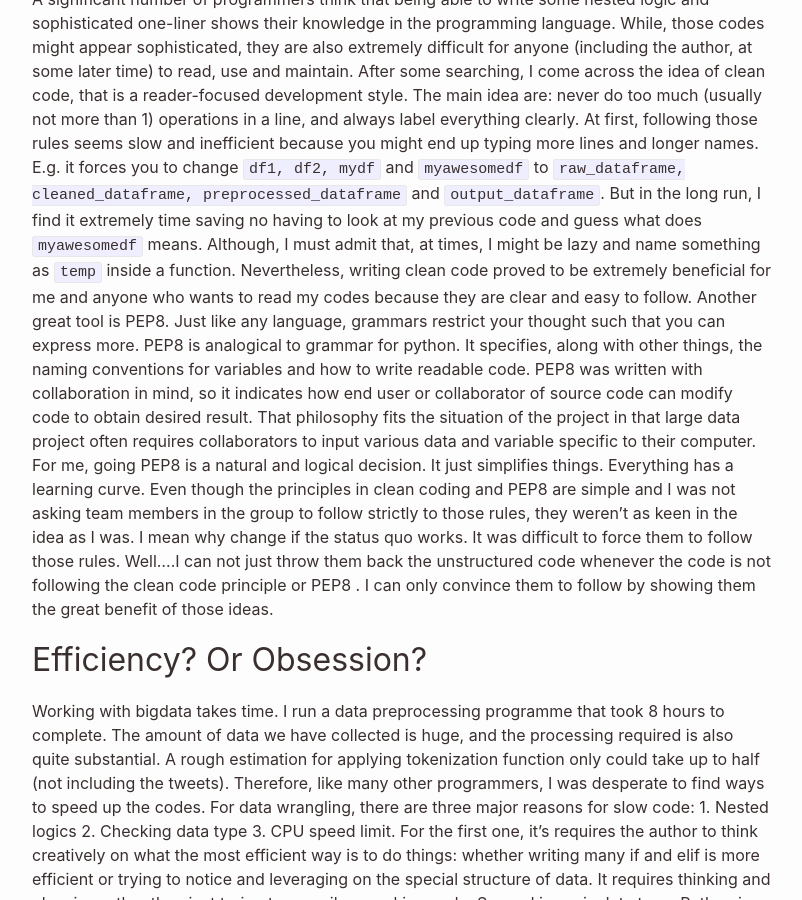
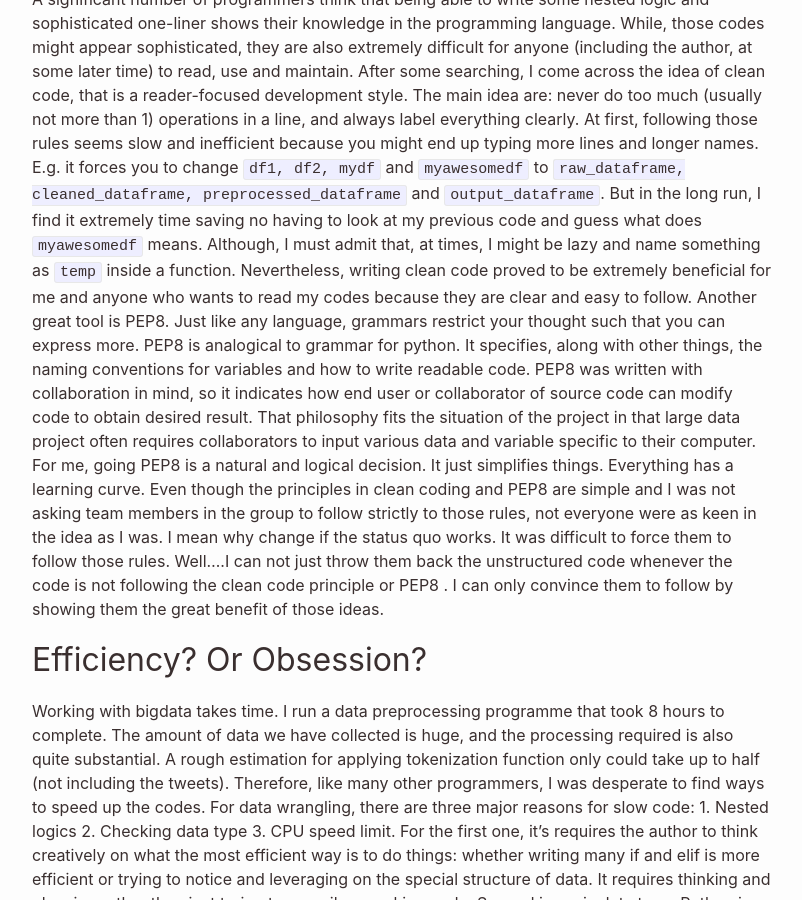
Before and after one commit to leodai716/myghpage, a Jekyll site: the page built from _posts/2019-11-20-Efficiency-blog.md, in a window 1280 px wide and 900 px high, scrolled down 566 px. Shown: the whole window, without its empty margins (238-1040 px from the left). Built offline with Jekyll 4.4.1, drawn with Linux system fonts in a browser that asks for light colours.

Commit message:
Modified blog content

```diff
--- a/_posts/2019-11-20-Efficiency-blog.md
+++ b/_posts/2019-11-20-Efficiency-blog.md
@@ -12,7 +12,7 @@ While I have always heard of clean and efficient codes, I did not realize its im
 A significant number of programmers think that being able to write some nested logic and sophisticated one-liner shows their knowledge in the programming language. While, those codes might appear sophisticated, they are also extremely difficult for anyone (including the author, at some later time) to read, use and maintain.
 After some searching, I come across the idea of clean code, that is a reader-focused development style. The main idea are: never do too much (usually not more than 1) operations in a line, and always label everything clearly. At first, following those rules seems slow and inefficient because you might end up typing more lines and longer names. E.g. it forces you to change `df1, df2, mydf` and `myawesomedf` to `raw_dataframe, cleaned_dataframe, preprocessed_dataframe` and `output_dataframe`.  But in the long run, I find it extremely time saving no having to look at my previous code and guess what does `myawesomedf` means. Although, I must admit that, at times, I might be lazy and name something as `temp` inside a function. Nevertheless, writing clean code proved to be extremely beneficial for me and anyone who wants to read my codes because they are clear and easy to follow.
 Another great tool is PEP8. Just like any language, grammars restrict your thought such that you can express more. PEP8 is analogical to grammar for python. It specifies, along with other things, the naming conventions for variables and how to write readable code. PEP8 was written with collaboration in mind, so it indicates how end user or collaborator of source code can modify code to obtain desired result. That philosophy fits the situation of the project in that large data project often requires collaborators to input various data and variable specific to their computer. For me, going PEP8 is a natural and logical decision. It just simplifies things.
-Everything has a learning curve. Even though the principles in clean coding and PEP8 are simple and I was not asking team members in the group to follow strictly to those rules, they weren’t as keen in the idea as I was. I mean why change if the status quo works. It was difficult to force them to follow those rules. Well….I can not just throw them back the unstructured code whenever the code is not following the clean code principle or PEP8 . I can only convince them to follow by showing them the great benefit of those ideas.
+Everything has a learning curve. Even though the principles in clean coding and PEP8 are simple and I was not asking team members in the group to follow strictly to those rules, not everyone were as keen in the idea as I was. I mean why change if the status quo works. It was difficult to force them to follow those rules. Well….I can not just throw them back the unstructured code whenever the code is not following the clean code principle or PEP8 . I can only convince them to follow by showing them the great benefit of those ideas.
 
 ## Efficiency? Or Obsession?
 Working with bigdata takes time. I run a data preprocessing programme that took 8 hours to complete. The amount of data we have collected is huge, and the processing required is also quite substantial. A rough estimation for applying tokenization function only could take up to half (not including the tweets). Therefore, like many other programmers, I was desperate to find ways to speed up the codes. For data wrangling, there are three major reasons for slow code: 1. Nested logics 2. Checking data type 3. CPU speed limit. For the first one, it’s requires the author to think creatively on what the most efficient way is to do things: whether writing many if and elif is more efficient or trying to notice and leveraging on the special structure of data. It requires thinking and planning rather than just trying to compile a working code. Second issue is data type. Python is sometimes slow because it must consistently check the datatype to ensure inputs are valid. While that prevented great number of errors, it also slows down the process. This is when numpy comes to light. Numpy create array of specific type, such that much of the checking is bypassed. However, having a tool doesn’t mean knowing how to use that tool. If a person tries to append integer to a numpy array with a for loop, the console still must process many data and try to figure out the data type. So, whatever tools one has, the most import thing is still to think before you type.
```
